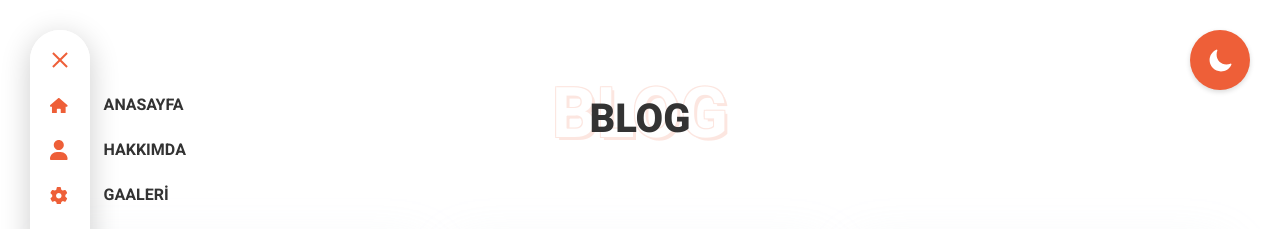
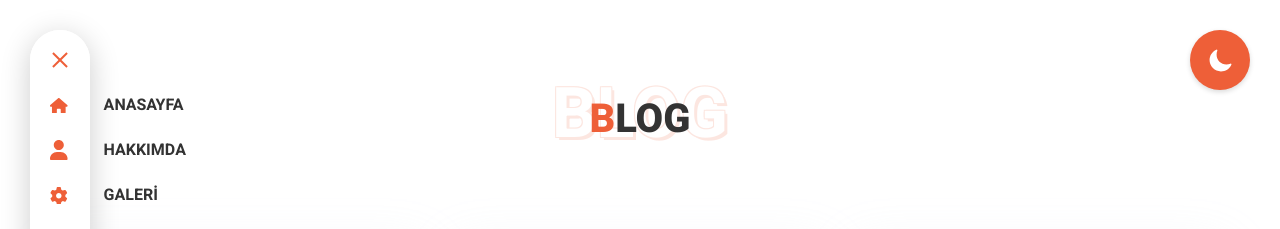
Before and after one commit to Manjushage/Manjushage.github.io, a plain HTML site: page blog.html in a window 1280 px wide. Both pictures are taken after a click on the button 60 px from the left and 60 px from the top of the page. Shown: the top 229 px of the page. Drawn offline with nearby package versions, Linux system fonts and the light colour scheme.

Commit message:
Add files via upload

```diff
--- a/blog.html
+++ b/blog.html
@@ -73,7 +73,7 @@
             <svg width="16" fill="currentColor" xmlns="http://www.w3.org/2000/svg" viewBox="0 0 512 512"><path d="M495.9 166.6c3.2 8.7 .5 18.4-6.4 24.6l-43.3 39.4c1.1 8.3 1.7 16.8 1.7 25.4s-.6 17.1-1.7 25.4l43.3 39.4c6.9 6.2 9.6 15.9 6.4 24.6c-4.4 11.9-9.7 23.3-15.8 34.3l-4.7 8.1c-6.6 11-14 21.4-22.1 31.2c-5.9 7.2-15.7 9.6-24.5 6.8l-55.7-17.7c-13.4 10.3-28.2 18.9-44 25.4l-12.5 57.1c-2 9.1-9 16.3-18.2 17.8c-13.8 2.3-28 3.5-42.5 3.5s-28.7-1.2-42.5-3.5c-9.2-1.5-16.2-8.7-18.2-17.8l-12.5-57.1c-15.8-6.5-30.6-15.1-44-25.4L83.1 425.9c-8.8 2.8-18.6 .3-24.5-6.8c-8.1-9.8-15.5-20.2-22.1-31.2l-4.7-8.1c-6.1-11-11.4-22.4-15.8-34.3c-3.2-8.7-.5-18.4 6.4-24.6l43.3-39.4C64.6 273.1 64 264.6 64 256s.6-17.1 1.7-25.4L22.4 191.2c-6.9-6.2-9.6-15.9-6.4-24.6c4.4-11.9 9.7-23.3 15.8-34.3l4.7-8.1c6.6-11 14-21.4 22.1-31.2c5.9-7.2 15.7-9.6 24.5-6.8l55.7 17.7c13.4-10.3 28.2-18.9 44-25.4l12.5-57.1c2-9.1 9-16.3 18.2-17.8C227.3 1.2 241.5 0 256 0s28.7 1.2 42.5 3.5c9.2 1.5 16.2 8.7 18.2 17.8l12.5 57.1c15.8 6.5 30.6 15.1 44 25.4l55.7-17.7c8.8-2.8 18.6-.3 24.5 6.8c8.1 9.8 15.5 20.2 22.1 31.2l4.7 8.1c6.1 11 11.4 22.4 15.8 34.3zM256 336c44.2 0 80-35.8 80-80s-35.8-80-80-80s-80 35.8-80 80s35.8 80 80 80z"/></svg>
           </span>
           <span class="toggle__nav--menu--label-wrapper relative block h-[45px] leading-[45px] text-primary dark:text-white uppercase text-[16px] before:content[''] before:absolute before:w-[3px] before:h-[16px] before:top-[50%] ltr:before:left-[20px] rtl:before:right-[18px]">
-            <span class="toggle__nav--menu--label font-bold font-heebo block opacity-0">GaALERİ</span>
+            <span class="toggle__nav--menu--label font-bold font-heebo block opacity-0">GaLERİ</span>
           </span>
           </a>
         </li>
@@ -188,7 +188,7 @@
         <div class="container mx-auto">
             <div class="text-center relative">
                 <h1 class="text-[40px] only-md:text-[55px] lg:text-[70px] stroke-white	text-white font-heebo font-bold title-stroke opacity-[0.15] leading-[1] uppercase">Blog</h1>
-                <span class="text-primary dark:text-white  text-[25px] only-md:text-[35px] lg:text-[40px] font-heebo font-extrabold absolute left-0 right-0 bottom-0 uppercase">Blog</span>
+                <span class="text-primary dark:text-white text-[25px] only-md:text-[35px] lg:text-[40px] font-heebo font-extrabold absolute left-0 right-0 bottom-0 uppercase"><span class="text-accent1">B</span>LOG</span>
             </div>
         </div>
       </section>
```
